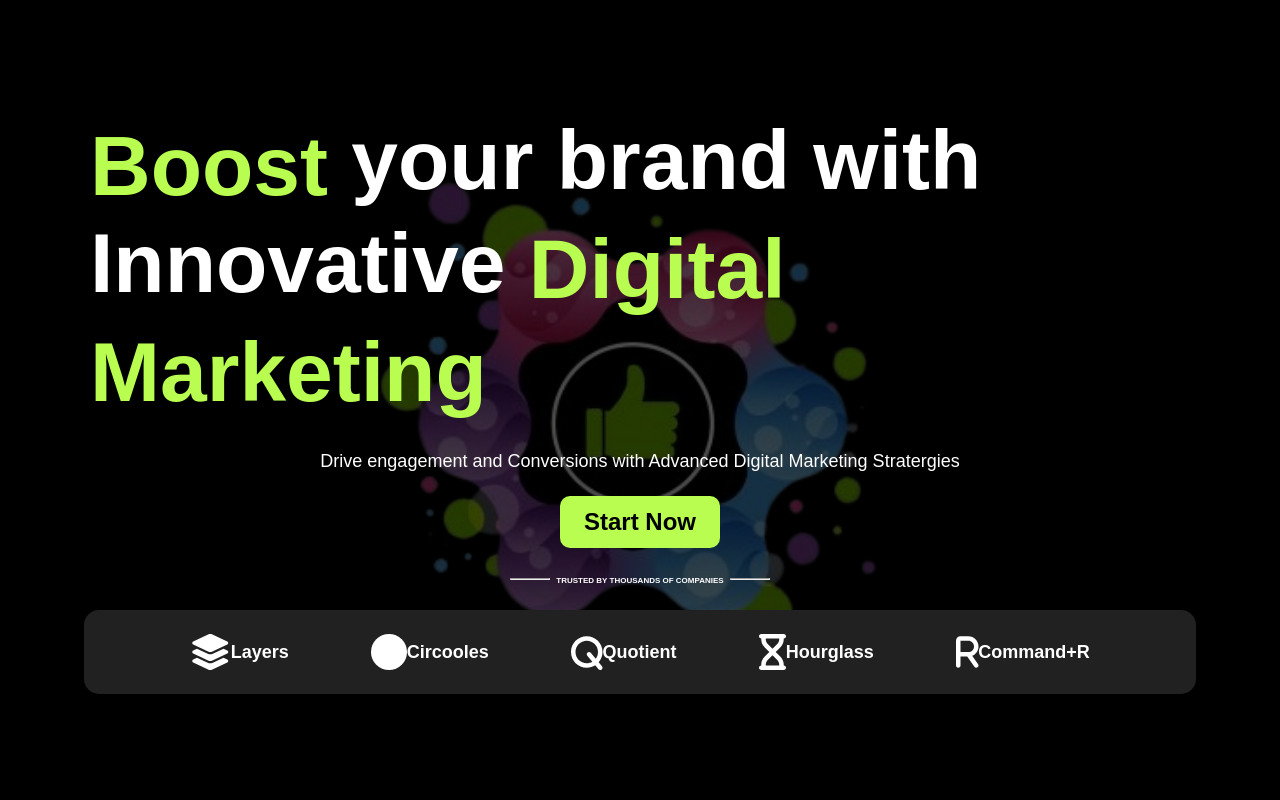
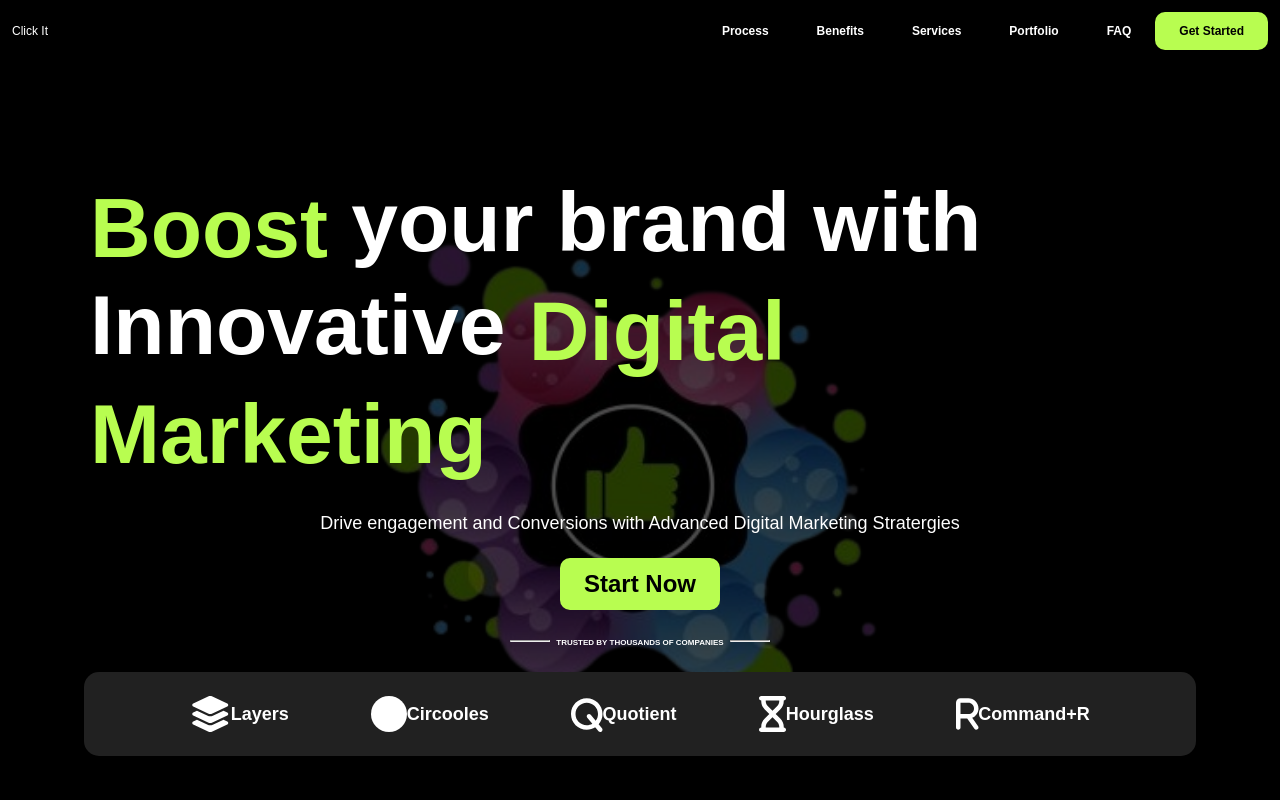
Before and after one commit to AkshAy-K125/teceze, a React (Create React App) app: page / in a window 1280 px wide. Shown: the top 800 px of the page. Built offline with nearby package versions, Linux system fonts and the light colour scheme; the HTML template or start-up script is replaced by a standard one.

Commit message:
Footer and Navbar completed

```diff
--- a/package.json
+++ b/package.json
@@ -16,7 +16,7 @@
   },
   "scripts": {
     "start": "react-scripts start",
-    "build": "react-scripts build",
+    "build": "CI=false react-scripts build",
     "test": "react-scripts test",
     "eject": "react-scripts eject"
   },
--- a/src/App.js
+++ b/src/App.js
@@ -2,6 +2,7 @@ import * as Components from './components'
 const App = () => {
   return (
     <>
+    <Components.NavBar />
     <Components.LANDING_PAGE />
     <Components.Services />
     <Components.WHY_CHOOSE_US />
--- a/src/components/footer/Footer.jsx
+++ b/src/components/footer/Footer.jsx
@@ -30,8 +30,8 @@ const Footer = () => {
           </div>
           <div>
             <p className="lemonColor">Contact Us</p>
-            <p>email</p>
-            <p>phone</p>
+            <p>info@kronix.com</p>
+            <p>(001) 1231 3435</p>
             <p>social media</p>
           </div>
           <div></div>
--- a/src/components/index.js
+++ b/src/components/index.js
@@ -4,3 +4,4 @@ export {default as Services } from './services/Services';
 export {default as Testimonial } from './testimonial/Testimonial';
 export {default as WHY_CHOOSE_US } from './why_choose_us/WHY_CHOOSE_US';
 export {default as ChooseReasons } from './chooseReasons/ChooseReasons';
+export {default as NavBar } from './navbar/NavBar';
--- a/src/components/navbar/NavBar.jsx
+++ b/src/components/navbar/NavBar.jsx
@@ -1,8 +1,21 @@
-import React from 'react'
-
+import './navbar.css'
 const NavBar = () => {
   return (
-    <div>NavBar</div>
+    <>
+    <div className="NaveContainer">
+      <div style={{color:"white"}}>
+        Click It
+      </div>
+      <div>
+      <a href="#">Process</a>
+      <a href="#">Benefits</a>
+      <a href="#">Services</a>
+      <a href="#">Portfolio</a>
+      <a href="#">FAQ</a>
+      <button>Get Started</button>
+      </div>
+    </div>
+    </>
   )
 }
 
--- a/src/components/navbar/navbar.css
+++ b/src/components/navbar/navbar.css
@@ -0,0 +1,25 @@
+.NaveContainer{
+    display: flex;
+    position: sticky;
+    top: 0;
+    background: black;
+    padding: 1rem;
+    justify-content: space-between;
+    align-items: center;
+}
+
+.NaveContainer a{
+    color: white;
+    font-weight: bold;
+    padding: 2rem;
+    text-decoration: none;
+}
+
+.NaveContainer button{
+    border-radius: 10px;
+    padding: 1rem 2rem;
+    border: none;
+    font-weight: bold;
+    background: #B8FD50;
+    cursor: pointer;
+}
```
